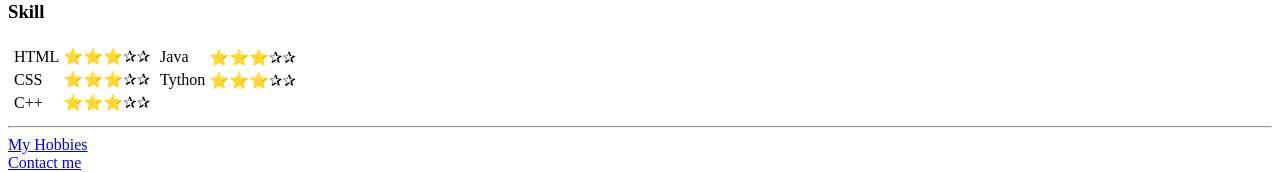
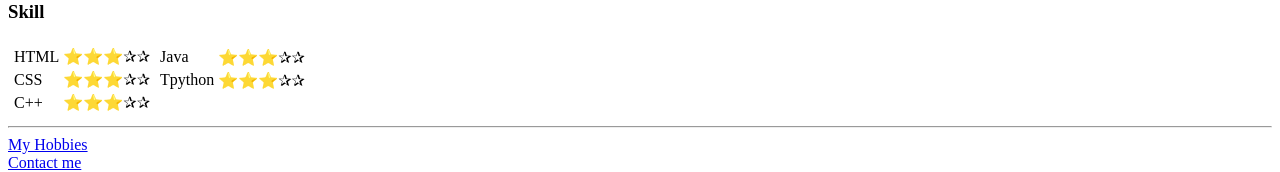
Before and after one commit to ChaitsanuponFalab/CV, a plain HTML site: page index.html in a window 1280 px wide. Shown: the part 513-685 px from the top of the page. Drawn offline with Linux system fonts and the light colour scheme.

Commit message:
Update index.html

```diff
--- a/index.html
+++ b/index.html
@@ -78,7 +78,7 @@
                         <td>⭐⭐⭐✰✰</td>
                     </tr>
                     <tr>
-                        <td>Tython</td>
+                        <td>Tpython</td>
                         <td>⭐⭐⭐✰✰</td>
                     </tr>
                     <tr>
```
